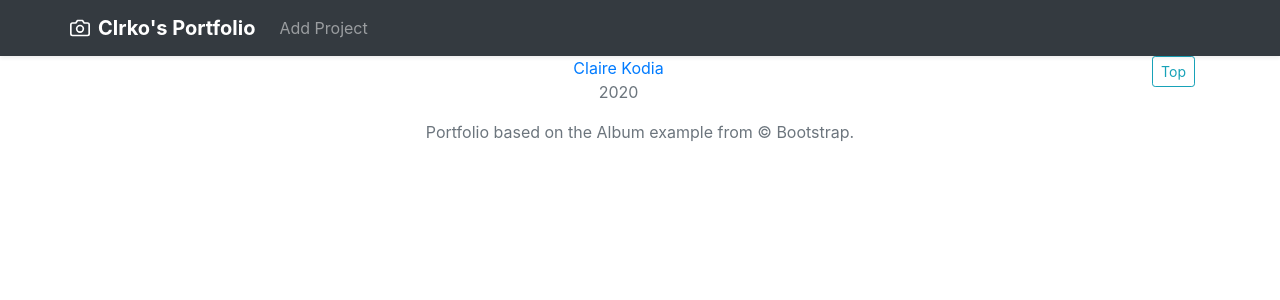
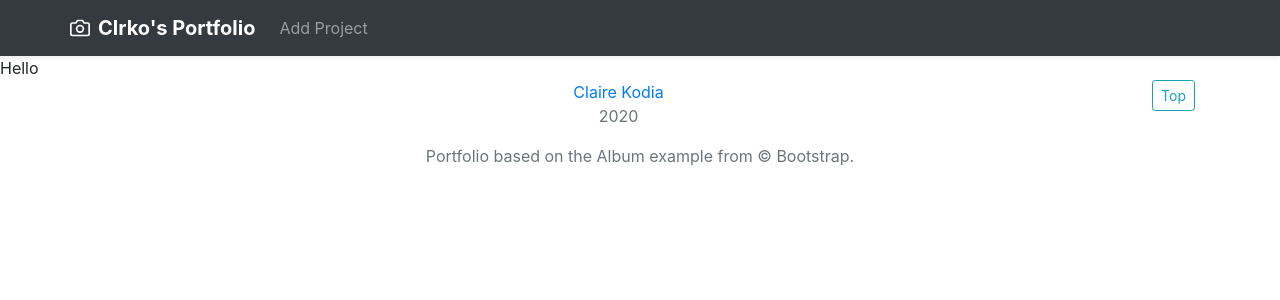
Before and after one commit to clrko/cp4-portfolio-front, a React (Create React App) app: page /add-project in a window 1280 px wide. Shown: the top 300 px of the page. Built offline with nearby package versions, Linux system fonts and the light colour scheme.

Commit message:
Created a fromaddproject component and updated the links of the navbar

```diff
--- a/src/App.js
+++ b/src/App.js
@@ -1,6 +1,7 @@
 import React from 'react'
 import { Route, Switch } from 'react-router-dom'
 import Footer from './components/shared/Footer'
+import FormAddProjectPage from './components/pages/FormAddProjectPage'
 import Header from './components/shared/Header'
 import LandingPage from './components/pages/LandingPage'
 
@@ -10,6 +11,7 @@ const App = () => {
       <Header />
       <Switch>
         <Route exact path='/' component={LandingPage} />
+        <Route exact path='/add-project' component={FormAddProjectPage} />
       </Switch>
       <Footer />
     </>
--- /dev/null
+++ b/src/components/pages/FormAddProjectPage.js
@@ -0,0 +1,9 @@
+import React from 'react'
+
+const FormAddProjectPage = () => {
+  return (
+    <div>Hello</div>
+  )
+}
+
+export default FormAddProjectPage
--- a/src/components/shared/Header.js
+++ b/src/components/shared/Header.js
@@ -31,7 +31,7 @@ const Header = () => {
         <Navbar.Toggle aria-controls='basic-navbar-nav' />
         <Navbar.Collapse id='basic-navbar-nav'>
           <Nav className='mr-auto'>
-            <Nav.Link href='#home'>Add Project</Nav.Link>
+            <Nav.Link href='/add-project'>Add Project</Nav.Link>
           </Nav>
         </Navbar.Collapse>
       </Container>
```
